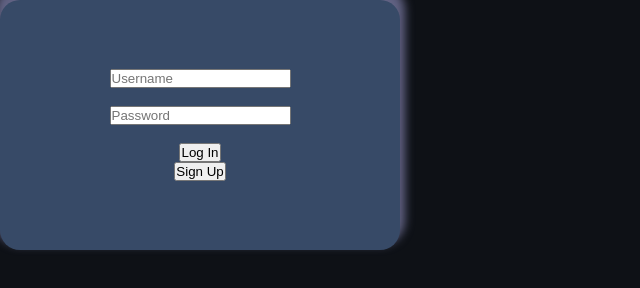
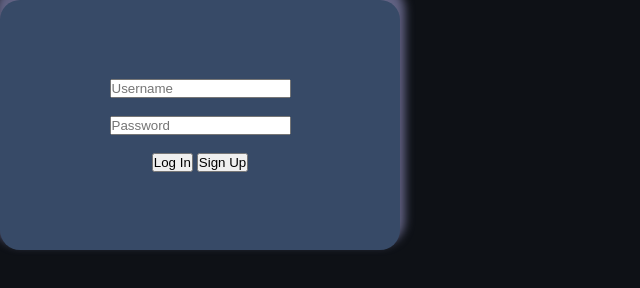
Before and after one commit to albertbregonia/sbrt-mentorship-2122, a plain HTML site: page stage-1/meeting/frontend/index.html in a window 1280 px wide. Shown: the whole page, without its empty margins (0-640 px from the left). Drawn offline with Linux system fonts and the light colour scheme.

Commit message:
made login buttons inline

```diff
--- a/stage-1/meeting/frontend/index.html
+++ b/stage-1/meeting/frontend/index.html
@@ -13,8 +13,10 @@
         <br> <!-- \n -->
         <input type="password" placeholder="Password" required>
         <br>
-        <button>Log In</button>
-        <input type="button" value="Sign Up" onclick="alert('signed up');">
+        <div> <!-- moved this into a div so that it won't be affected by flex-drection: column -->
+            <button>Log In</button>
+            <input type="button" value="Sign Up" onclick="alert('signed up');">
+        </div>
     </form>
 </body>
 </html>
```
